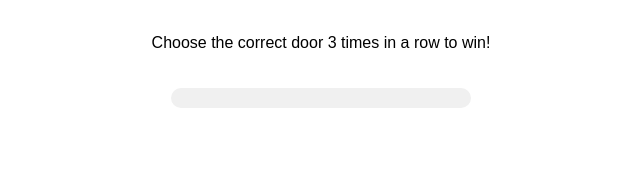
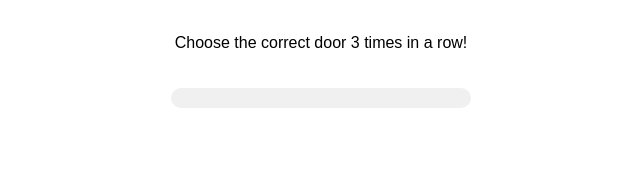
Before and after one commit to tozie1337/findtheway, a plain HTML site: page index.html in a window 1280 px wide. Shown: the part 167-342 px from the top of the page, 319-959 px from the left. Drawn offline with Linux system fonts and the light colour scheme.

Commit message:
Update index.html

```diff
--- a/index.html
+++ b/index.html
@@ -294,7 +294,7 @@
     <div class="container">
         <div class="game-screen" id="gameScreen">
             <h1>Find the $way</h1>
-            <p>Choose the correct door 3 times in a row to win!</p>
+            <p>Choose the correct door 3 times in a row!</p>
 
             <div class="progress-bar">
                 <div class="progress" id="progress"></div>
```
